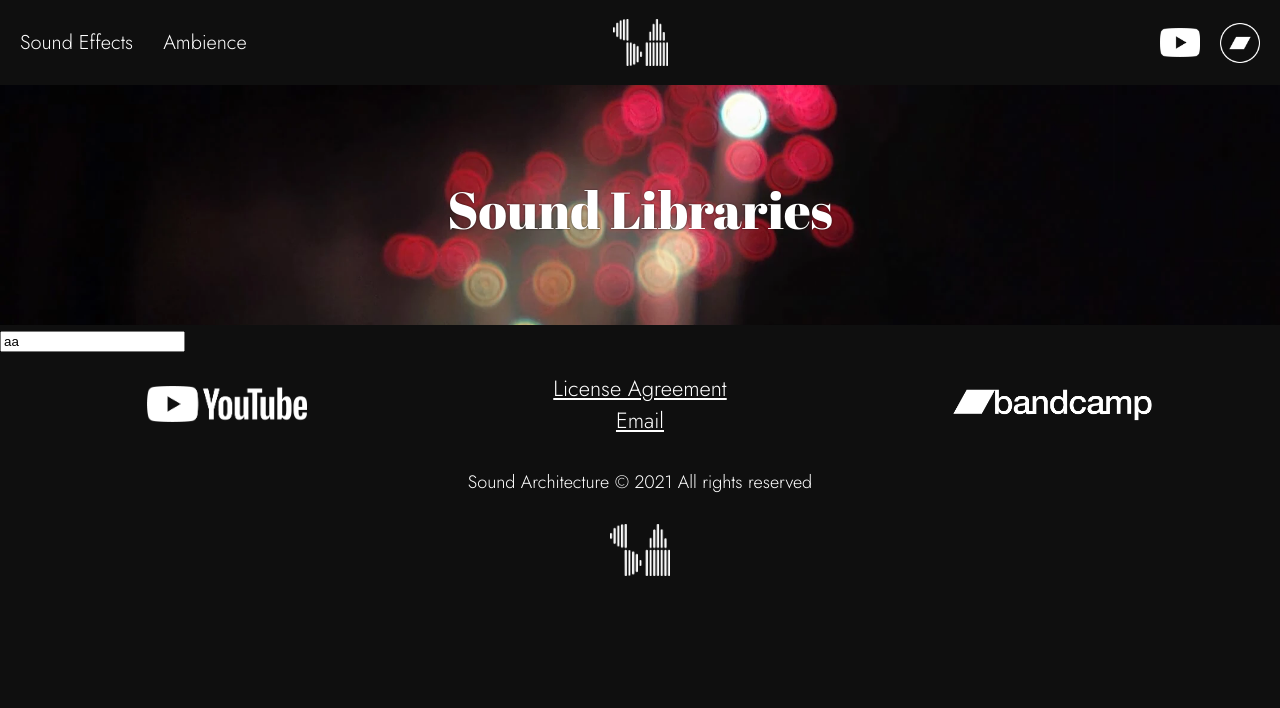
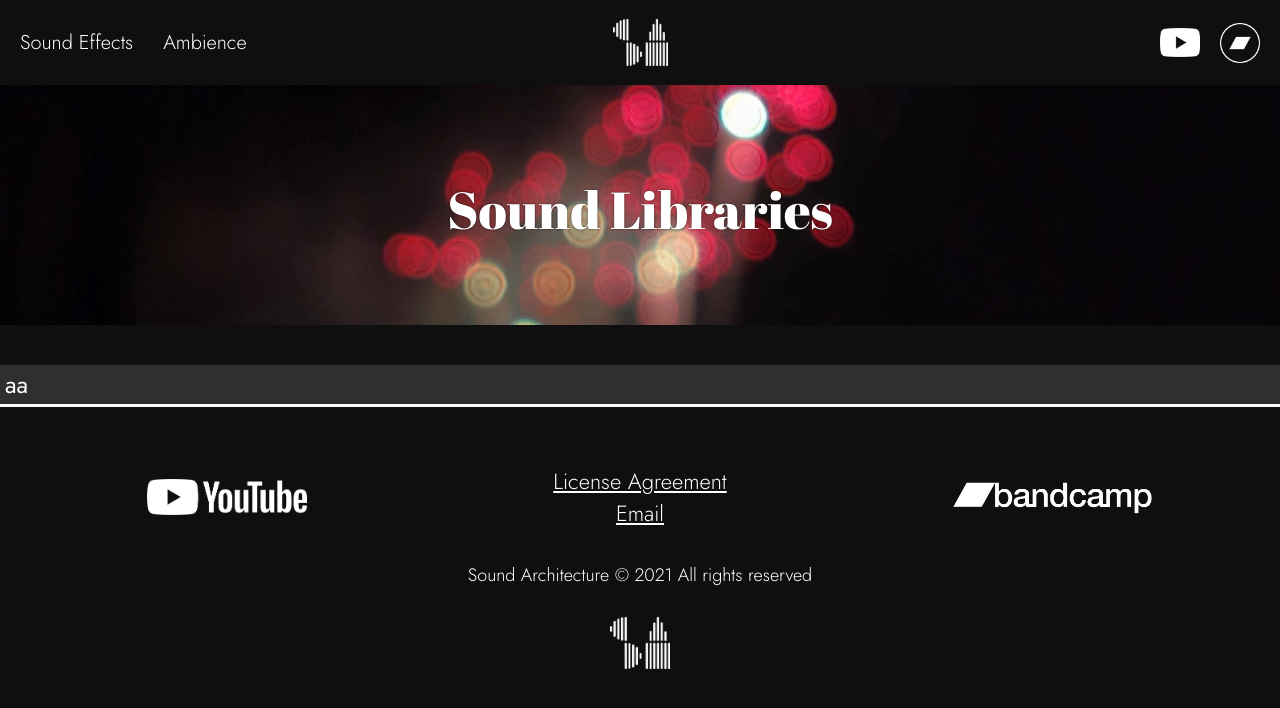
Before and after one commit to Piotrko64/sound-architecture-nextjs-edition, a Next.js app: page /Sounds in a window 1280 px wide. Shown: the top 708 px of the page. Built offline with nearby package versions, Linux system fonts and the light colour scheme; a web font is replaced by a local one.

Commit message:
add images for searchBar

```diff
--- a/src/components/SoundsPage/SoundsPageMainComponent.tsx
+++ b/src/components/SoundsPage/SoundsPageMainComponent.tsx
@@ -3,15 +3,16 @@ import { useSearchingStore } from "../../store/useSearchingStore";
 import { filterByMusicTitle } from "../../utils/filterByMusicTitle";
 import { ListIframes } from "./listIframes/ListIframes";
 import { SearchSounds } from "./searchSounds/SearchSounds";
+import classes from "./soundsPageMainComponent.module.css";
 
 export function SoundsPageMainComponent({ iframesListData }: { iframesListData: Array<iframeBandcampData> }) {
     const { soundsTitleSearch } = useSearchingStore((state: any) => state);
     const filterList = filterByMusicTitle(iframesListData, soundsTitleSearch);
-    console.log(filterList);
+
     return (
-        <>
+        <div className={classes.container}>
             <SearchSounds />
             <ListIframes listIframesData={filterList} />
-        </>
+        </div>
     );
 }
--- /dev/null
+++ b/src/components/SoundsPage/soundsPageMainComponent.module.css
@@ -0,0 +1,5 @@
+.container {
+    max-width: 1400px;
+    margin-left: auto;
+    margin-right: auto;
+}
--- a/src/ui/searchBar/SearchBar.tsx
+++ b/src/ui/searchBar/SearchBar.tsx
@@ -1,4 +1,5 @@
 import { ChangeEvent } from "react";
+import classes from "./searchBar.module.css";
 
 export function SearchBar({
     valueInput,
@@ -13,7 +14,7 @@ export function SearchBar({
 
     return (
         <>
-            <input value={valueInput} onChange={handleInputChange} />
+            <input value={valueInput} onChange={handleInputChange} className={classes.input} />
         </>
     );
 }
--- a/src/ui/searchBar/searchBar.module.css
+++ b/src/ui/searchBar/searchBar.module.css
@@ -0,0 +1,16 @@
+.input {
+    width: 100%;
+    border: none;
+    border-bottom: 3px solid white;
+    background-color: #2f2f2f;
+    padding: 2px 5px;
+    font-size: 1.2rem;
+    font-family: "Jost";
+    color: white;
+    margin: 40px 0;
+    transition: all 0.2s ease-in-out;
+}
+.input:focus {
+    outline: none;
+    background-color: var(--bcakColor);
+}
```
Also changed, not shown: public/assets/searchBar/loupe.png (added), public/assets/searchBar/x.png (added).
